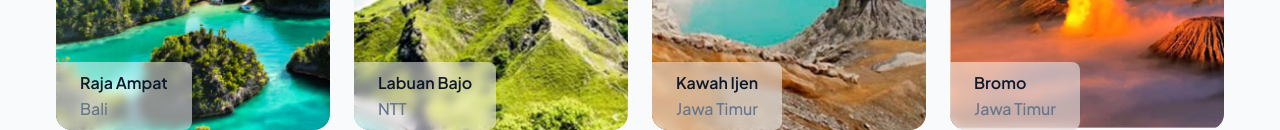
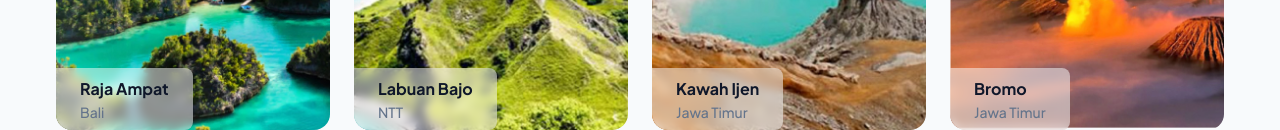
Before and after one commit to agreytosira/destinize, a React (Vite) app: page / in a window 1280 px wide. Shown: the part 1473-1603 px from the top of the page. Built offline with nearby package versions, Linux system fonts and the light colour scheme.

Commit message:
style: adjust styling of destination card description text

```diff
--- a/src/sections/FavoriteDestination.jsx
+++ b/src/sections/FavoriteDestination.jsx
@@ -1,6 +1,6 @@
-import { Link } from 'react-router-dom'
-import { FaChevronRight } from 'react-icons/fa6'
-import destinations from '../data/destinations'
+import { Link } from 'react-router-dom';
+import { FaChevronRight } from 'react-icons/fa6';
+import destinations from '../data/destinations';
 
 function FavoriteDestination() {
     return (
@@ -19,14 +19,14 @@ function FavoriteDestination() {
                     <Link key={dest.id} to='/' className='relative overflow-hidden rounded-2xl group'>
                         <img src={`/destination${dest.id}.jpg`} alt='' className='object-cover w-full transition-all duration-300 ease-in-out group-hover:scale-110' />
                         <div className='absolute bottom-0 left-0 px-6 py-2 rounded-r-lg backdrop-blur-sm bg-white/50'>
-              <p className='font-semibold text-slate-900'>{dest.name}</p>
-              <p className='font-medium'>{dest.location}</p>
+                            <p className='font-bold text-slate-900'>{dest.name}</p>
+                            <p className='font-medium text-sm'>{dest.location}</p>
                         </div>
                     </Link>
                 ))}
             </div>
         </div>
-  )
+    );
 }
 
-export default FavoriteDestination
+export default FavoriteDestination;
```
Lines whose indentation alone changed are shown as unchanged.
